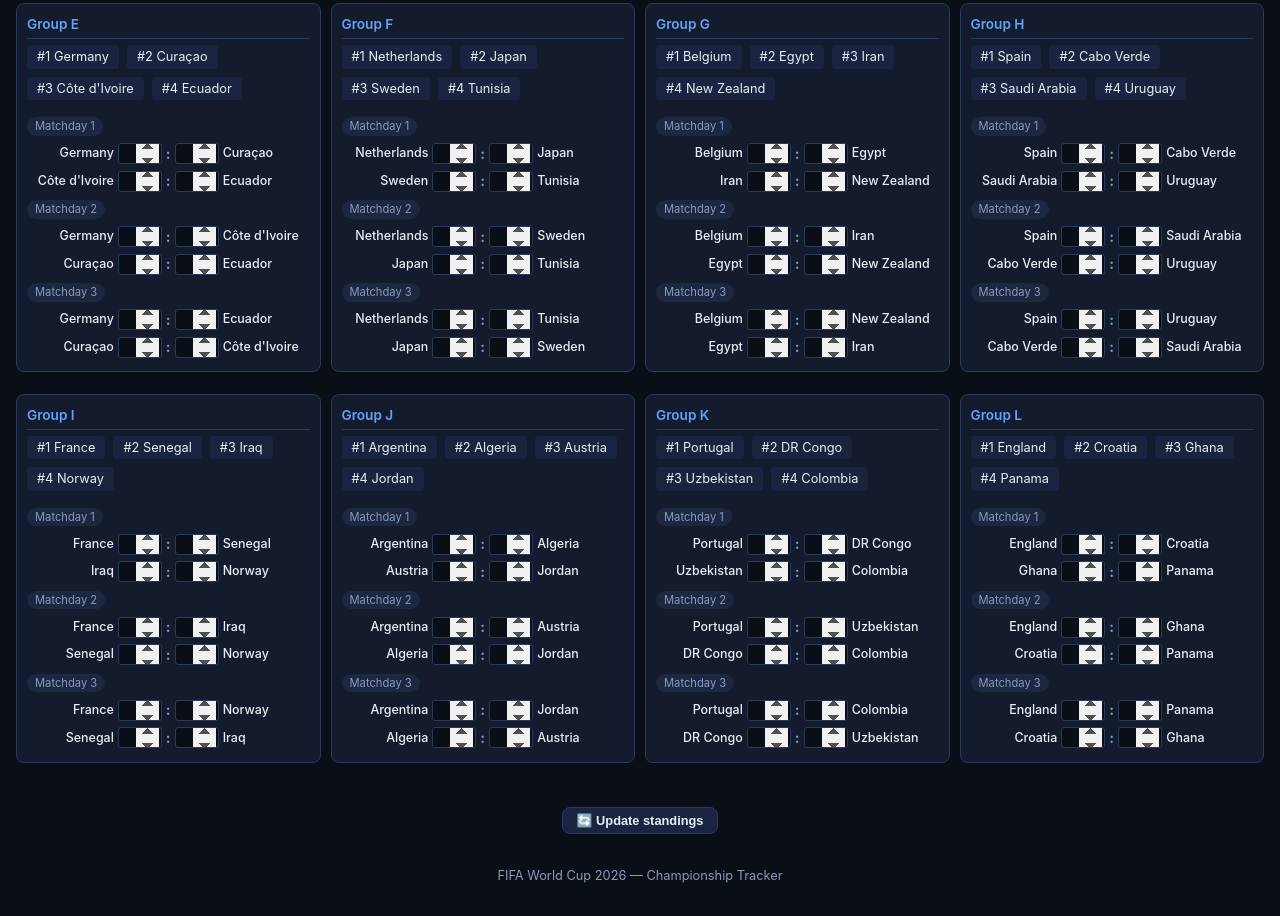
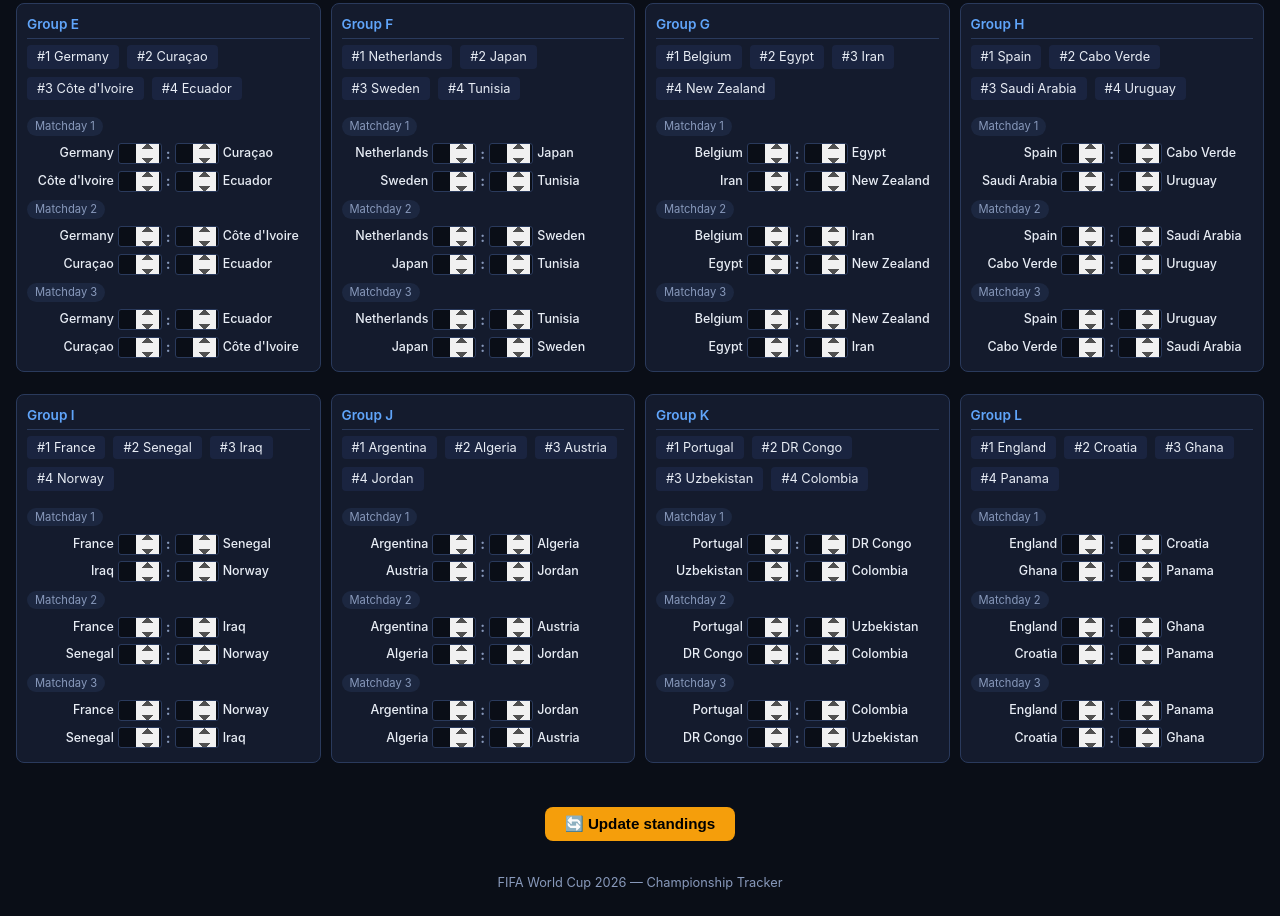
Before and after one commit to princetonton/championship-bracket, an Astro site: page / in a window 1280 px wide. Shown: the part 1051-1967 px from the top of the page. Built offline with nearby package versions, Linux system fonts and the light colour scheme; Astro itself is replaced by a stand-in of ours.

Commit message:
Make Update standings button larger and yellow

```diff
--- a/src/pages/index.astro
+++ b/src/pages/index.astro
@@ -137,7 +137,7 @@ const groupPanels = GROUP_LETTERS.map(letter => {
     </section>
 
     <div class="round-nav" style="margin:8px 0;display:flex;justify-content:center">
-      <button class="btn btn-sm" id="refresh-standings-btn" style="background:var(--surface2);color:var(--text);border:1px solid var(--border)">🔄 Update standings</button>
+      <button class="btn btn-gold" id="refresh-standings-btn" style="font-size:0.95rem;padding:8px 20px">🔄 Update standings</button>
     </div>
 
     <!-- ============ STANDINGS ============ -->
```
